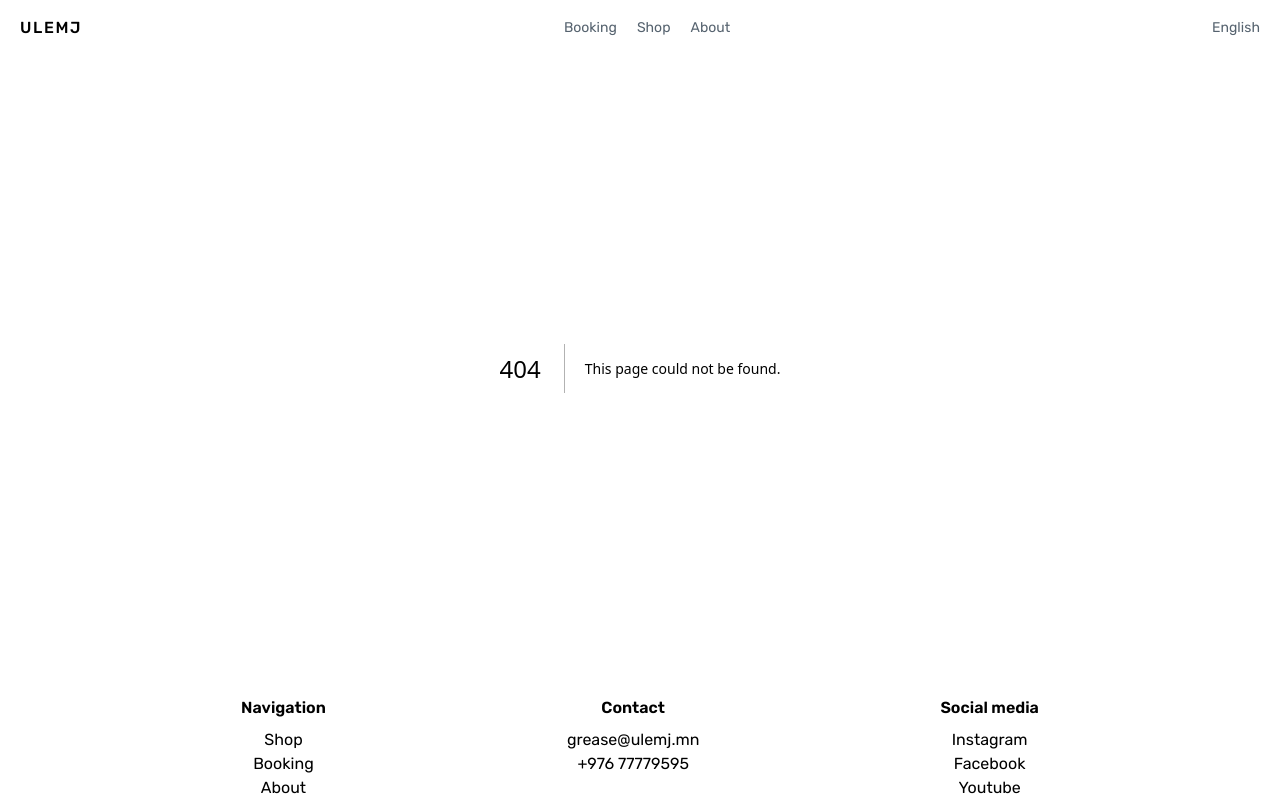
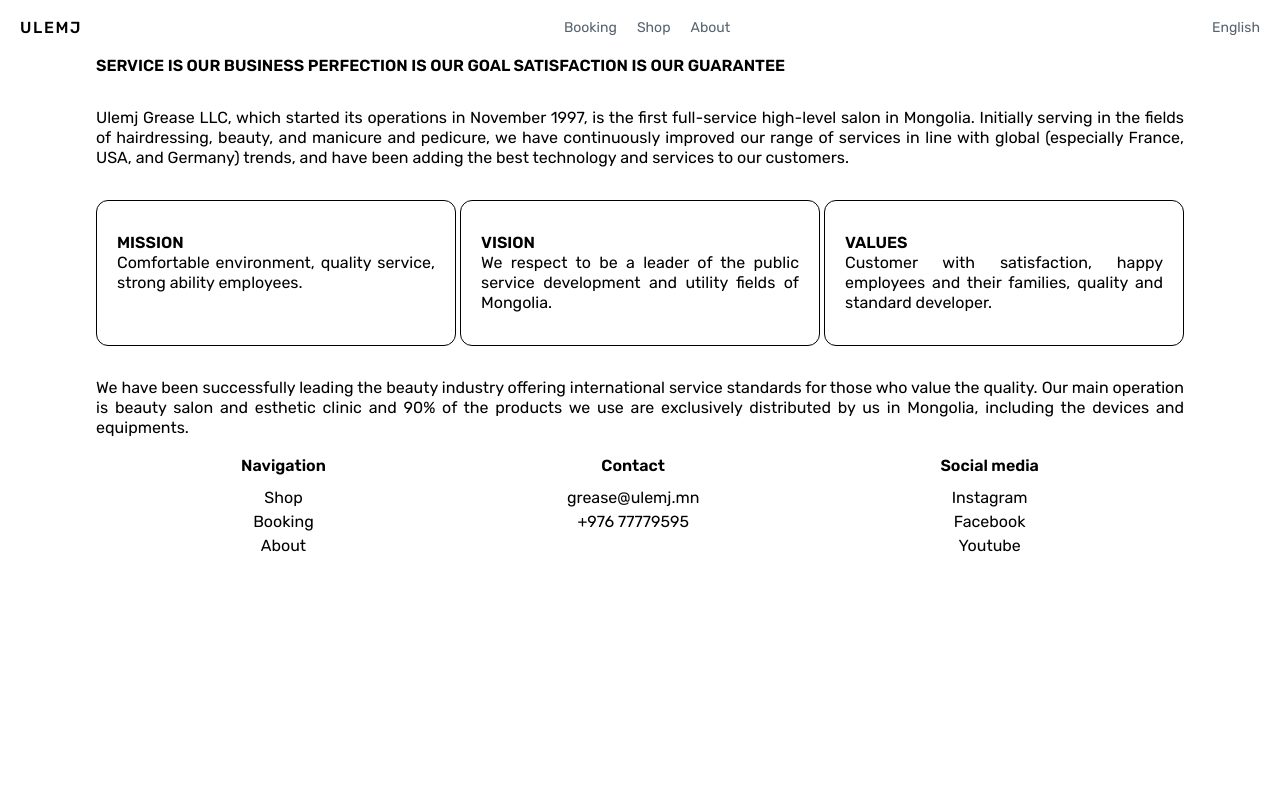
Before and after one commit to marsangarag/Ulemj-web-page, a Next.js app: page /about in a window 1280 px wide. Before the commit this address had no page. Built offline with nearby package versions, Linux system fonts and the light colour scheme.

Commit message:
add service

```diff
--- /dev/null
+++ b/src/components/home/service.tsx
@@ -0,0 +1,30 @@
+import Image from "next/image";
+
+export default function Banner() {
+    return (
+        <div className="flex flex-col gap-y-2.5 md:grid md:grid-cols-5 gap-x-1 md:place-items-stretch">
+            <div className="md:col-span-3 relative text-white mb-5">
+                <img src="/images/spa.jpg" className="rounded-xl" />
+                <div className="absolute bottom-8 left-6">
+                    <p className="text-3xl font-light">Grease Wellness</p>
+                    <p className="text-[10px] font-normal leading-3 mb-5">
+                        at Shangri-La Ulaanbaatar, Mongolia
+                    </p>
+                    <button className="border-2 py-1.5 px-3 rounded-3xl text-xs font-semibold">
+                        Learn more
+                    </button>
+                </div>
+            </div>
+            <div className="md:col-span-2 relative">
+                <div className="bg-white absolute z-20 right-0 font-light px-3 py-1 text-sm rounded-bl-xl">
+                    <span className="font-bold">Grease VIP</span> at Baga tenger
+                </div>
+                <img
+                    src="/images/baga_tenger.jpg"
+                    alt="baga tenger"
+                    className="rounded-xl w-full object-cover"
+                />
+            </div>
+        </div>
+    );
+}
--- /dev/null
+++ b/src/pages/about/index.tsx
@@ -0,0 +1,52 @@
+export default function About() {
+    return (
+        <div>
+            <div className="px-24 text-justify leading-5">
+                <h1 className="font-bold mb-8">
+                    SERVICE IS OUR BUSINESS PERFECTION IS OUR GOAL SATISFACTION
+                    IS OUR GUARANTEE
+                </h1>
+                <p className="mb-8">
+                    Ulemj Grease LLC, which started its operations in November
+                    1997, is the first full-service high-level salon in
+                    Mongolia. Initially serving in the fields of hairdressing,
+                    beauty, and manicure and pedicure, we have continuously
+                    improved our range of services in line with global
+                    (especially France, USA, and Germany) trends, and have been
+                    adding the best technology and services to our customers.
+                </p>
+                <div className="mb-8 grid grid-cols-3 gap-1">
+                    <div className="border rounded-xl py-8 px-5">
+                        <h2 className="font-bold">MISSION</h2>
+                        <p>
+                            Comfortable environment, quality service, strong
+                            ability employees.
+                        </p>
+                    </div>
+                    <div className="border rounded-xl py-8 px-5">
+                        <h2 className="font-bold">VISION</h2>
+                        <p>
+                            We respect to be a leader of the public service
+                            development and utility fields of Mongolia.
+                        </p>
+                    </div>
+                    <div className="border rounded-xl py-8 px-5">
+                        <h2 className="font-bold">VALUES</h2>
+                        <p>
+                            Customer with satisfaction, happy employees and
+                            their families, quality and standard developer.
+                        </p>
+                    </div>
+                </div>
+                <p>
+                    We have been successfully leading the beauty industry
+                    offering international service standards for those who value
+                    the quality. Our main operation is beauty salon and esthetic
+                    clinic and 90% of the products we use are exclusively
+                    distributed by us in Mongolia, including the devices and
+                    equipments.
+                </p>
+            </div>
+        </div>
+    );
+}
--- a/src/pages/index.tsx
+++ b/src/pages/index.tsx
@@ -1,11 +1,13 @@
 import Banner from "components/home/banner";
+import Service from "components/home/service";
 import { motion } from "framer-motion";
 import Image from "next/image";
 
 export default function Home() {
     return (
-        <div className="my-col-20 overflow-y-scroll">
+        <div className="my-col-20 ">
             <Banner />
+            <Service />
         </div>
     );
 }
```
Also changed, not shown: 2 other files (tests, documents, lock files or other folders).
